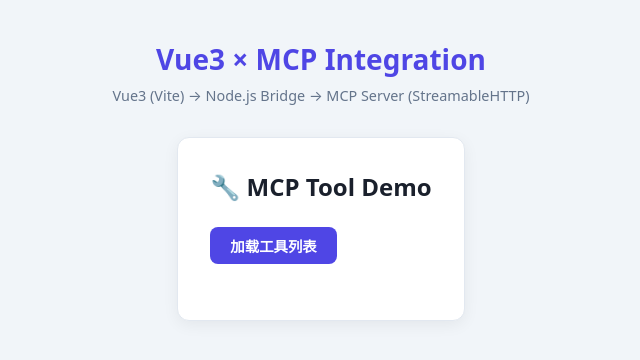
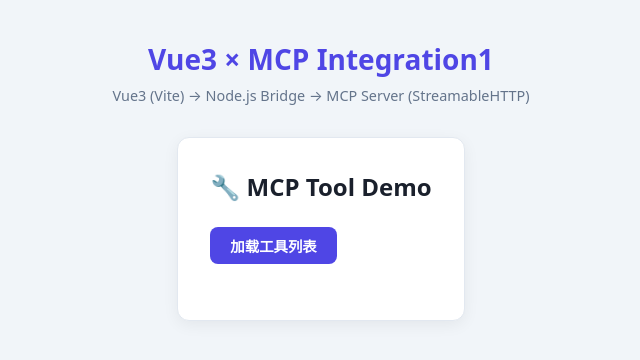
Before and after one commit to JimmyCarter/mcp-client, a Vue app in the folder vue-frontend/: page / in a window 1280 px wide. Shown: the top 360 px of the page, without its empty margins (319-959 px from the left). Built offline with nearby package versions, Linux system fonts and the light colour scheme.

Commit message:
fix(标题): 修正应用标题中的拼写错误 - 将标题从 "Vue3 × MCP Integration" 修改为 "Vue3 × MCP Integration1" - 确保标题准确反映应用功能

```diff
--- a/vue-frontend/src/App.vue
+++ b/vue-frontend/src/App.vue
@@ -5,7 +5,7 @@
 <template>
   <div class="app-wrapper">
     <header class="app-header">
-      <h1>Vue3 × MCP Integration</h1>
+      <h1>Vue3 × MCP Integration1</h1>
       <p>Vue3 (Vite) → Node.js Bridge → MCP Server (StreamableHTTP)</p>
     </header>
     <main>
```
